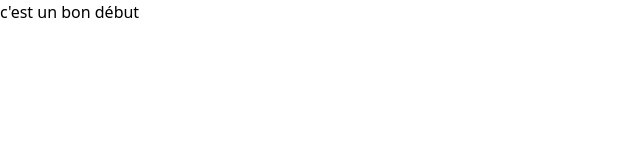
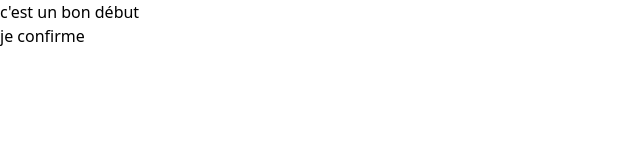
Before and after one commit to murgol75/laboAngular, an Angular app: page / in a window 1280 px wide. Shown: the top 160 px of the page, without its empty margins (0-640 px from the left). Built offline with nearby package versions, Linux system fonts and the light colour scheme.

Commit message:
commit on developpeur branch

```diff
--- a/src/app/app.component.html
+++ b/src/app/app.component.html
@@ -1 +1,2 @@
 <H1>c'est un bon début</H1>
+<p>je confirme</p>
```
